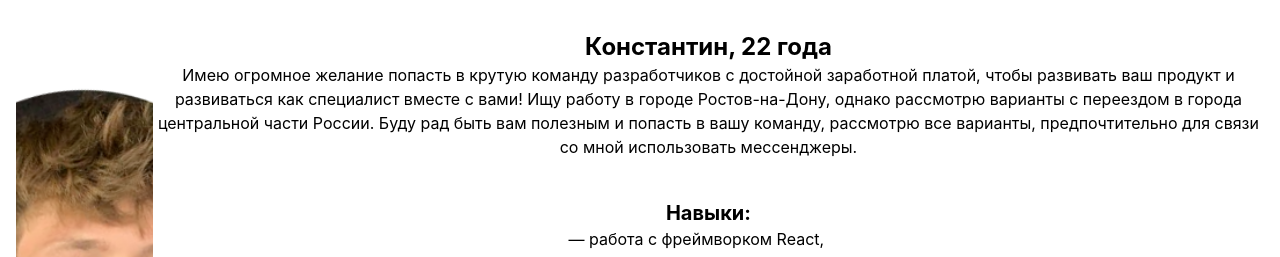
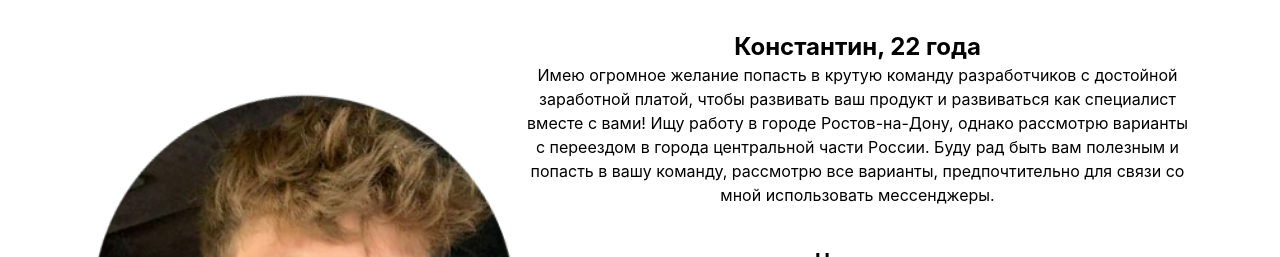
Before and after one commit to coldbloom/portfolio, a React (Create React App) app: page / in a window 1280 px wide. Both pictures are taken after a click on the button "Подробнее обо мне". Shown: the part 169-426 px from the top of the page. Built offline with nearby package versions, Linux system fonts and the light colour scheme.

Commit message:
commit 6

```diff
--- a/src/components/ChildComponent/Info.js
+++ b/src/components/ChildComponent/Info.js
@@ -29,7 +29,7 @@
                     <div>
                         <div className='pb-10'>
                             <h1 className='font-bold text-2xl'>Константин, 22 года</h1>
-                            <div>
+                            <div className='max-w-2xl'>
                                 <p>Имею огромное желание попасть в крутую команду разработчиков
                                     с достойной заработной платой,
                                     чтобы развивать ваш продукт и развиваться как специалист
```
